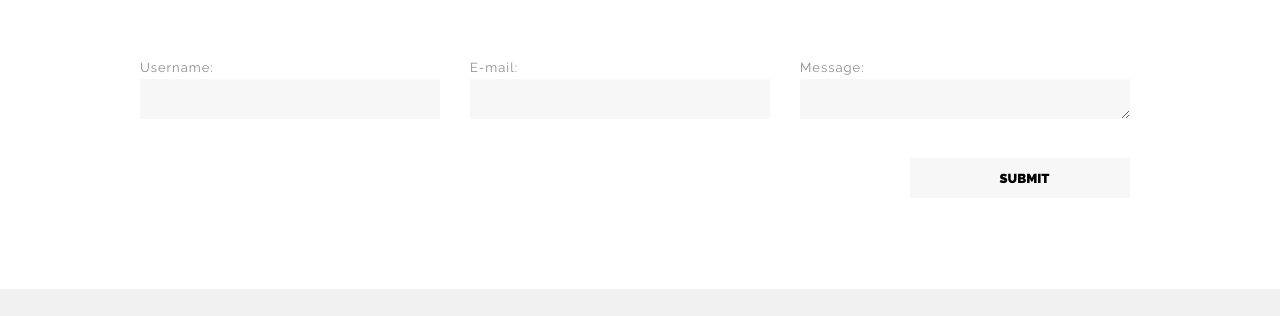
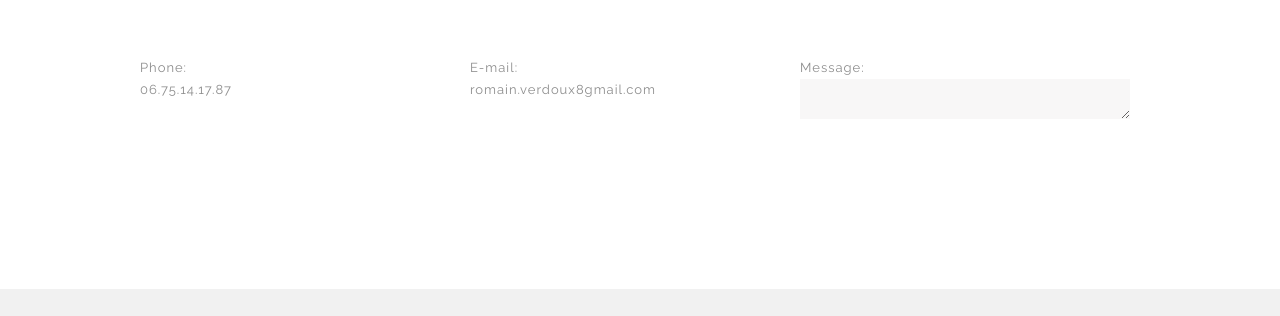
Before and after one commit to romain-verdoux/romain-verdoux.github.io, a plain HTML site: page contact.html in a window 1280 px wide. Shown: the part 297-613 px from the top of the page. Drawn offline with Linux system fonts and the light colour scheme; no server answers.

Commit message:
Change Contact Page

```diff
--- a/contact.html
+++ b/contact.html
@@ -77,15 +77,15 @@
 
           <div class="contact-one">
             <p>
-              <label for="miniusername">Username:</label><br />
-              <input name="miniusername" id="miniusername" data-jkit="[validate:required=true;min=3;max=10;error=Please enter your username (3-10 characters)]">
+              <label for="miniusername">Phone:</label><br />
+              06.75.14.17.87
             </p>
           </div>
 
           <div class="contact-two">
             <p>
               <label for="miniemail">E-mail:</label><br />
-              <input name="miniemail" id="miniemail" data-jkit="[validate:required=true;strength=50;error=Please write your email]">
+              romain.verdoux8gmail.com
             </p>
           </div>
 
@@ -94,7 +94,6 @@
               <label>Message:</label><br />
               <textarea id="message" name="message"></textarea><br/><br/>
 
-              <input class="button-submit" name="send" type="submit" value="SUBMIT" />
             </p>
           </div>
 
```
